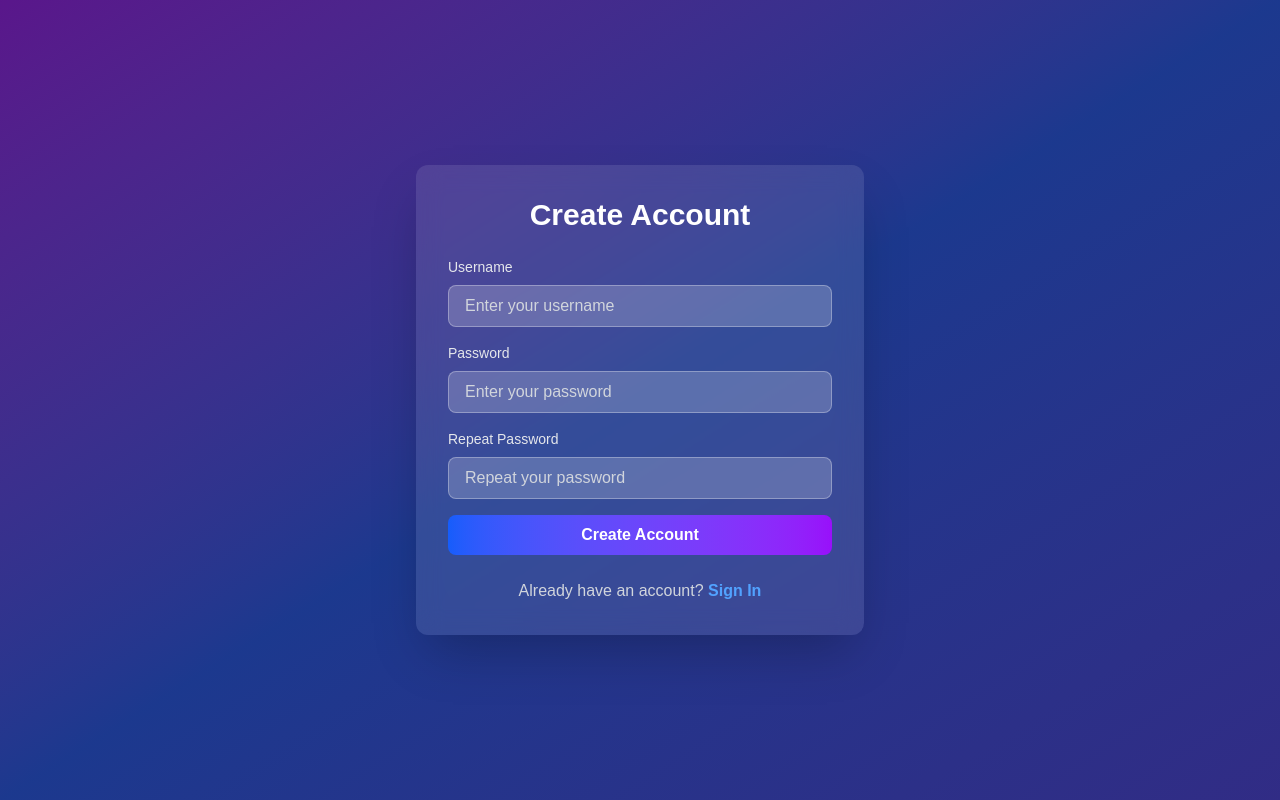
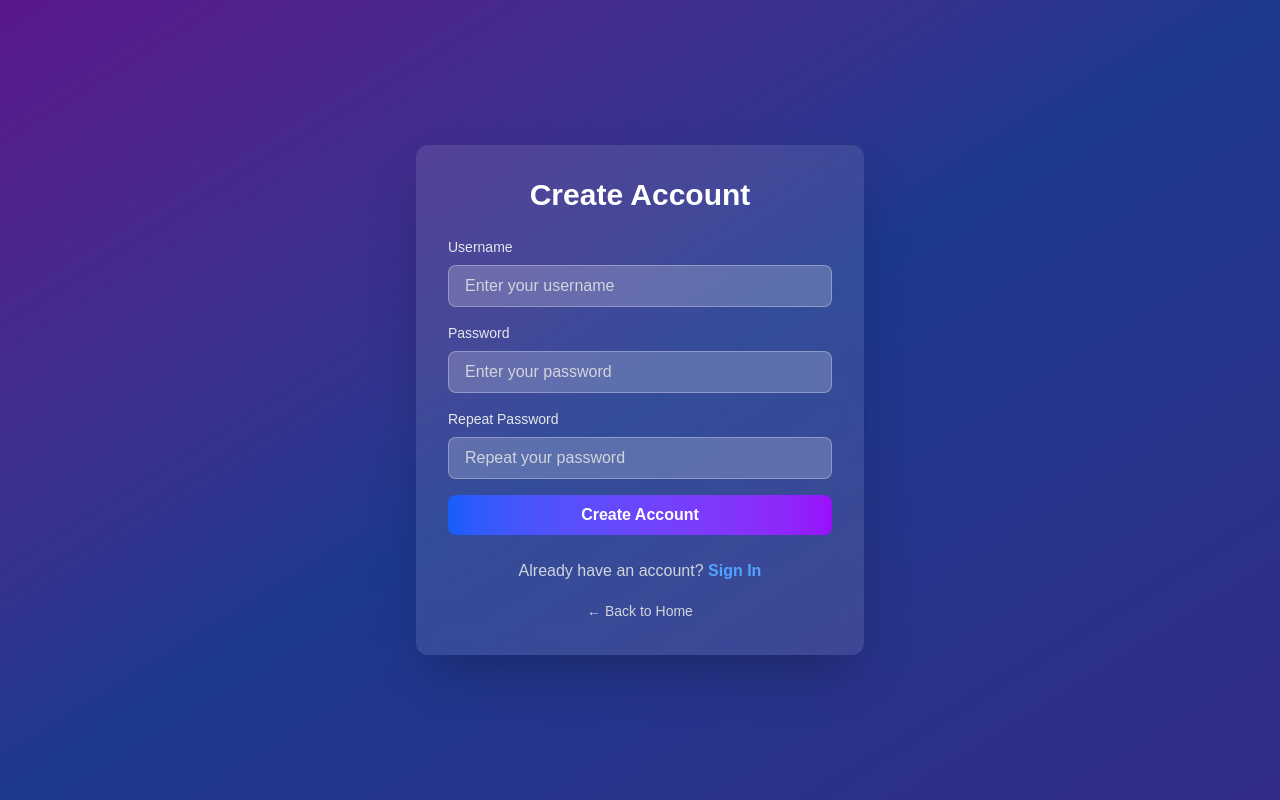
Before and after one commit to reeyank/hall-of-us, a Next.js app: page /signup in a window 1280 px wide. Built offline with nearby package versions, Linux system fonts and the light colour scheme.

Commit message:
Add "Back to Home" link to Login and Signup pages for improved navigation

```diff
--- a/app/login/page.js
+++ b/app/login/page.js
@@ -171,7 +171,7 @@
 
         {/* Back to Home */}
         <div className="mt-4 text-center">
-          <Link href="/" className="text-sm text-gray-600 hover:text-gray-800">
+          <Link href="/" className="text-sm text-gray-600 hover:text-gray-800 dark:text-gray-300 dark:hover:text-white transition-colors">
             ← Back to Home
           </Link>
         </div>
--- a/app/signup/page.js
+++ b/app/signup/page.js
@@ -142,6 +142,13 @@
             </Link>
           </p>
         </div>
+
+        {/* Back to Home */}
+        <div className="mt-4 text-center">
+          <Link href="/" className="text-sm text-gray-300 hover:text-white transition-colors">
+            ← Back to Home
+          </Link>
+        </div>
       </div>
     </div>
   );
```
